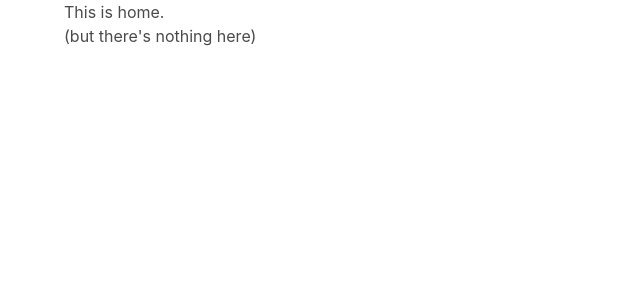
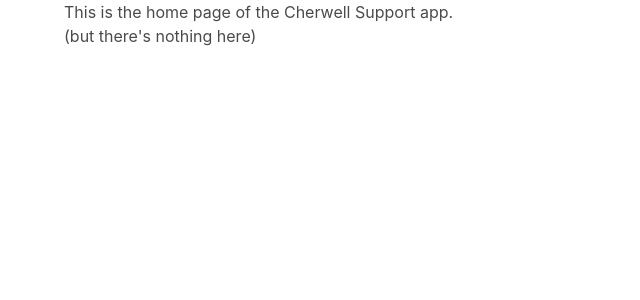
Before and after one commit to jmontae/polus-frontend, a Vue app: page / in a window 1280 px wide. Shown: the top 300 px of the page, without its empty margins (0-640 px from the left). Built offline with nearby package versions, Linux system fonts and the light colour scheme.

Commit message:
testing webhook with some small changes

```diff
--- a/src/components/Home.vue
+++ b/src/components/Home.vue
@@ -1,6 +1,6 @@
 <template>
 	<div class="home">
-		<h1>This is home.</h1>
+		<h1>This is the home page of the Cherwell Support app.</h1>
 		<h2>(but there's nothing here)</h2>
 	</div>
 </template>
```
Also changed, not shown: 1 other file (tests, documents, lock files or other folders).
